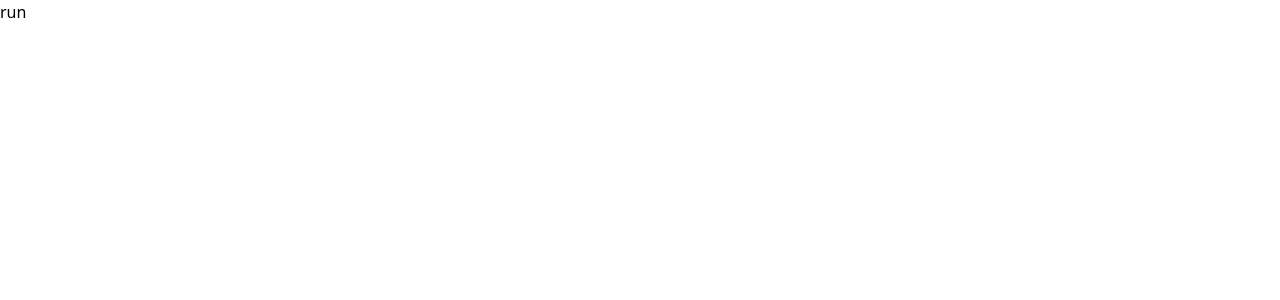
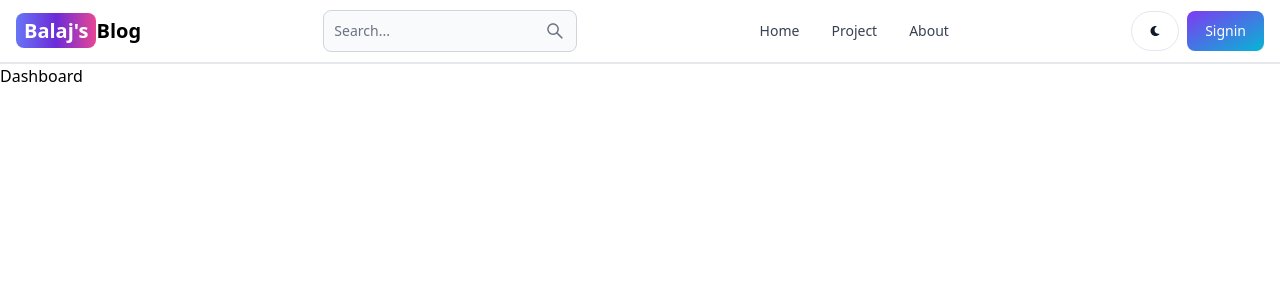
Before and after one commit to Balaj20/backend-blog, a React (Vite) app in the folder client/: page /dashboard in a window 1280 px wide. Shown: the top 300 px of the page. Built offline with nearby package versions, Linux system fonts and the light colour scheme.

Commit message:
Create responsive header

```diff
--- a/client/package.json
+++ b/client/package.json
@@ -10,8 +10,10 @@
     "preview": "vite preview"
   },
   "dependencies": {
+    "flowbite-react": "^0.7.2",
     "react": "^18.2.0",
     "react-dom": "^18.2.0",
+    "react-icons": "^5.0.1",
     "react-router-dom": "^6.22.0"
   },
   "devDependencies": {
--- a/client/src/App.jsx
+++ b/client/src/App.jsx
@@ -2,14 +2,23 @@
 import Dasboard from "./pages/Dasboard"
 import Signin from "./pages/Signin"
 import Signup from "./pages/Signup"
+import Header from "./components/Header"
+import Home from "./pages/Home"
+import Project from "./pages/Project"
+import About from "./pages/About"
 
 export default function App() {
   return (
     <BrowserRouter>
+    <Header/>
     <Routes>
       <Route path="/dashboard" element={<Dasboard />} />
       <Route path="/sign-in" element={<Signin />} />
-      <Route path="/sign-up" element={<Signup/>} />
+      <Route path="/sign-up" element={<Signup />} />
+      <Route path="/home" element={<Home />} />
+      <Route path="/project" element={<Project />} />
+      <Route path="/about" element={<About />} />
+
 
     </Routes>
 
--- /dev/null
+++ b/client/src/components/Header.jsx
@@ -0,0 +1,59 @@
+import {
+  Button,
+  Navbar,
+  NavbarLink,
+  NavbarToggle,
+  TextInput,
+} from "flowbite-react";
+
+import { Link, useLocation } from "react-router-dom";
+import { AiOutlineSearch } from "react-icons/ai";
+import { FaMoon } from "react-icons/fa";
+
+export default function Header() {
+  const path = useLocation().pathname;
+  return (
+    <Navbar className="border-b-2">
+      <Link
+        to="/"
+        className="self-center whitespace-nowrap text-sm sm:text-xl font-semibold dark:text-white"
+      >
+        <span className="px-2 py-1 bg-gradient-to-r from-indigo-500 via-purple-700 to-pink-500 rounded-lg text-white">
+          Balaj's
+        </span>
+        Blog
+      </Link>
+      <form>
+        <TextInput
+          type="text"
+          placeholder="Search..."
+          rightIcon={AiOutlineSearch}
+          className="hidden lg:inline"
+        />
+      </form>
+      <Button className="w-10 h-10 lg:hidden " color="gray" pill>
+        <AiOutlineSearch />
+      </Button>
+      <div className="flex gap-2 md:order-2">
+        <Button className="w-12 h-10  sm:inline" color="gray" pill>
+          <FaMoon />
+        </Button>
+        <Link to="/sign-in">
+          <Button gradientDuoTone="purpleToBlue">Signin</Button>
+        </Link>
+        <NavbarToggle />
+      </div>
+      <Navbar.Collapse>
+        <Navbar.Link active={path === "/home"} as={"div"}>
+          <Link to="/home">Home</Link>
+        </Navbar.Link>
+        <Navbar.Link active={path === "/project"} as={"div"}>
+          <Link to="/project">Project</Link>
+        </Navbar.Link>
+        <Navbar.Link active={path === "/about"} as={"div"}>
+          <Link to="/about">About</Link>
+        </Navbar.Link>
+      </Navbar.Collapse>
+    </Navbar>
+  );
+}
--- a/client/src/pages/Dasboard.jsx
+++ b/client/src/pages/Dasboard.jsx
@@ -1,9 +1,10 @@
 import React from 'react'
-
+import { Link } from 'react-router-dom'
 export default function Dasboard() {
   return (
     <div>
-      <h1>run</h1>
+      <h1 className=''>Dashboard</h1>
+
     </div>
   )
 }
--- a/client/tailwind.config.js
+++ b/client/tailwind.config.js
@@ -2,9 +2,10 @@
   content: [
     "./index.html",
     "./src/**/*.{js,ts,jsx,tsx}",
+    'node_modules/flowbite-react/lib/esm/**/*.js',
   ],
   theme: {
     extend: {},
   },
-  plugins: [],
+  plugins: [require('flowbite/plugin'),],
 }
```
Also changed, not shown: 1 other file (tests, documents, lock files or other folders).
